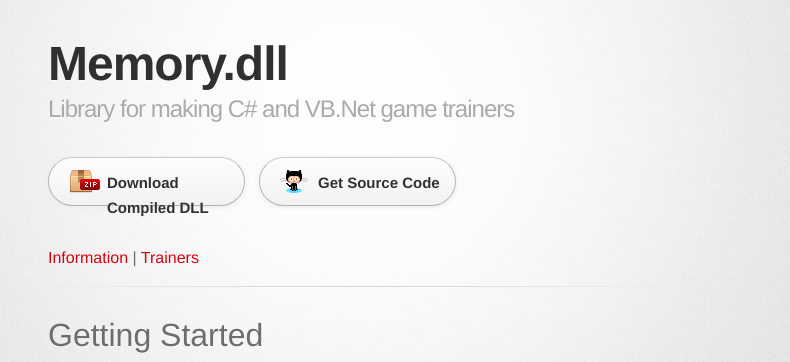
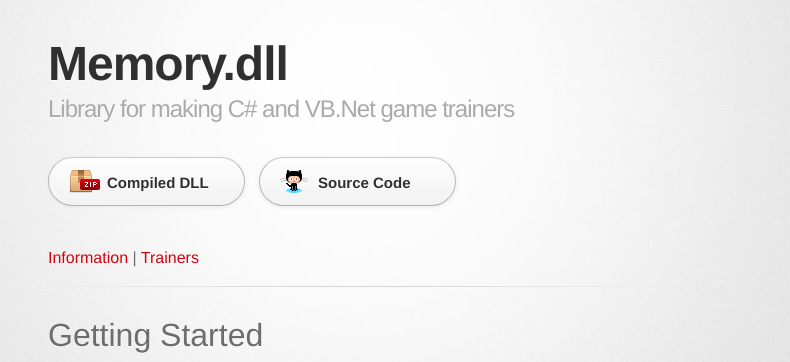
Before and after one commit to erfg12/memory.dll, a Jekyll site: the page built from index.md, in a window 1280 px wide. Shown: the top 362 px of the page, without its empty margins (282-1072 px from the left). Built offline with Jekyll 4.4.1, drawn with Linux system fonts in a browser that asks for light colours; some web fonts are replaced; our own code applies the rules of GitHub Pages for plain Markdown files.

Commit message:
shorten text

```diff
--- a/_layouts/default.html
+++ b/_layouts/default.html
@@ -33,9 +33,9 @@
           <h2>Library for making C# and VB.Net game trainers</h2>
         </header>
         <section id="downloads" class="clearfix">
-          <a href="https://github.com/erfg12/memory.dll/releases" id="download-zip" class="button"><span>Download
-              Compiled DLL</span></a>
-          <a href="https://github.com/erfg12/memory.dll" id="view-on-github" class="button"><span>Get Source
+          <a href="https://github.com/erfg12/memory.dll/releases" id="download-zip" class="button"><span>Compiled
+              DLL</span></a>
+          <a href="https://github.com/erfg12/memory.dll" id="view-on-github" class="button"><span>Source
               Code</span></a>
         </section>
         <div style="clear:both;"><a href="./"><span>Information</span></a> | <a
```
